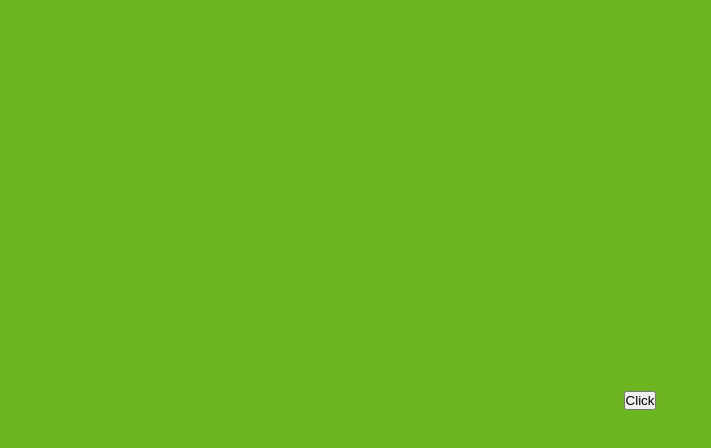
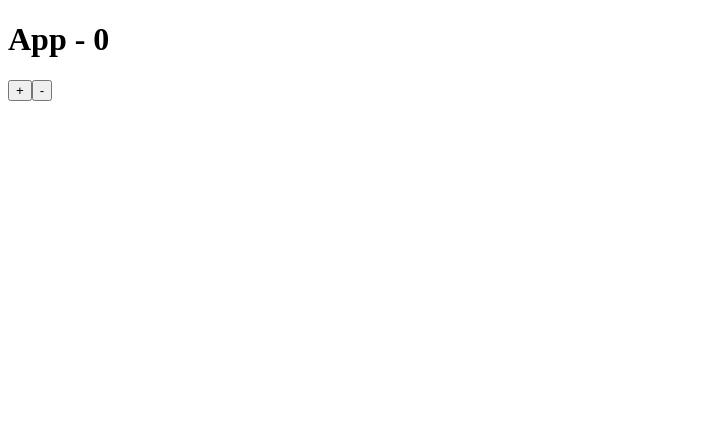
Before and after one commit to albert-byiringiro/react-monster, a React (Vite) app in the folder react-demos/: page / in a window 1280 px wide. Shown: the top 448 px of the page, without its empty margins (0-711 px from the left). Built offline with nearby package versions, Linux system fonts and the light colour scheme.

Commit message:
feat: added state for normal values

```diff
--- a/react-demos/src/App.jsx
+++ b/react-demos/src/App.jsx
@@ -1,5 +1,17 @@
-import { Button } from "./ComponentUno";
+import React, { useState } from 'react'
 
 export default function App() {
-  return <Button />
+
+  const [count, setCount] = useState(0)
+
+  const incrementCount = () => setCount(count + 1)
+  const decrementCount = () => setCount(count - 1)
+
+  return (
+    <div className="">
+      <h1>App - {count}</h1>
+      <button onClick={incrementCount}>+</button>
+      <button onClick={decrementCount}>-</button>
+    </div>
+  )
 }
--- a/react-demos/src/ComponentUno.jsx
+++ b/react-demos/src/ComponentUno.jsx
@@ -69,7 +69,10 @@ export function StyledCard() {
 
 */
 
+
+/*
 export function Button() {
     const handleClick = () => console.log(Math.round(Math.random() * 10));
     return <button onClick={handleClick}>Click</button>
 }
+*/
```
